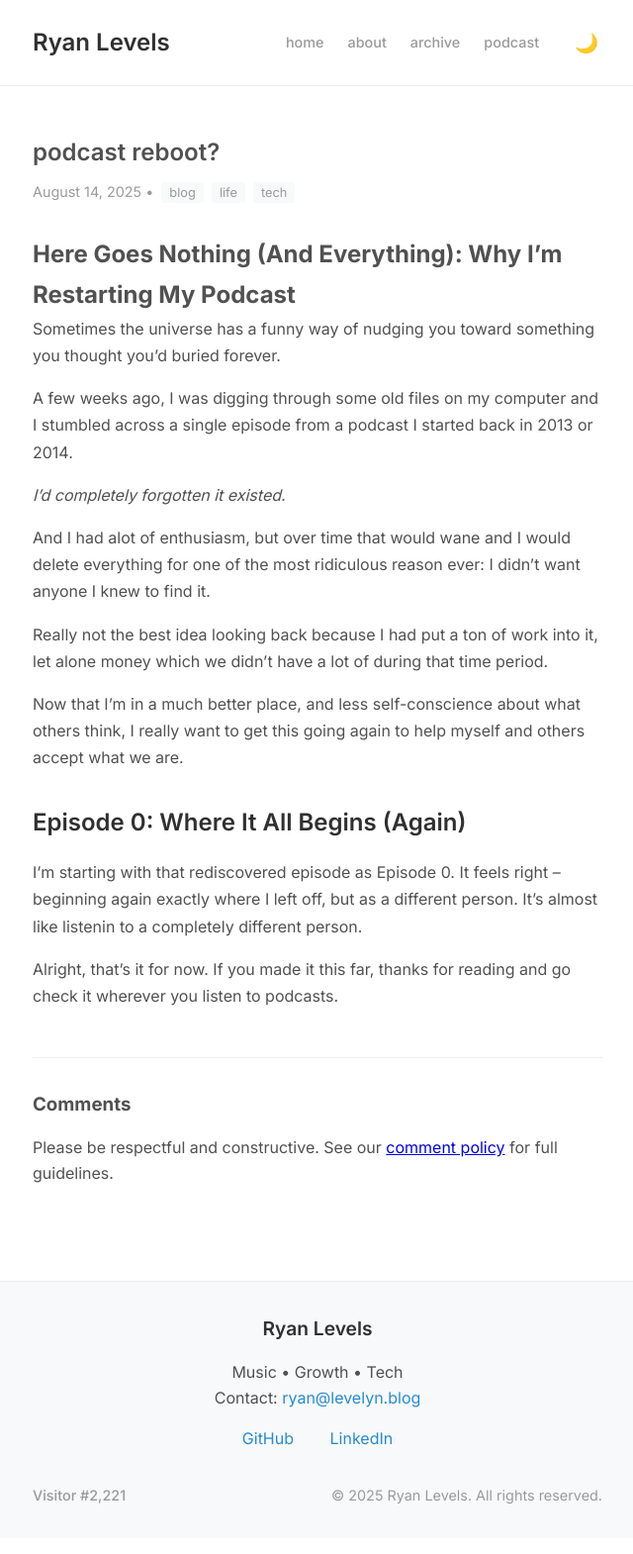
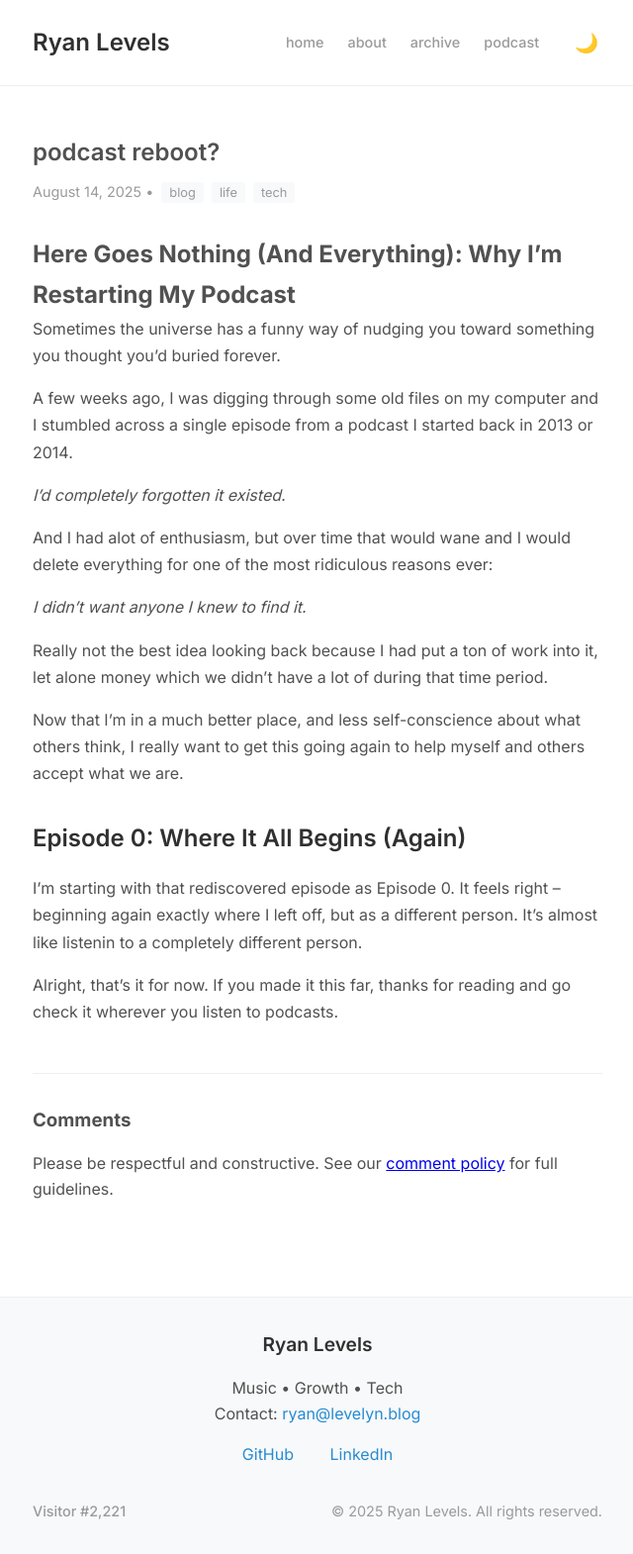
Before and after one commit to talemache/talemache.github.io, a Jekyll site: the page built from _posts/2025-08-14-pdcast.md, in a window 1280 px wide. Shown: the whole page at 99% size, without its empty margins (319-959 px from the left). Built offline with Jekyll 4.4.1, drawn with Linux system fonts in a browser that asks for light colours; comment, search, counter and statistics services are not loaded.

Commit message:
updates and fixes to pod page

```diff
--- a/_posts/2025-08-14-pdcast.md
+++ b/_posts/2025-08-14-pdcast.md
@@ -13,7 +13,9 @@ A few weeks ago, I was digging through some old files on my computer and I stumb
 
 *I'd completely forgotten it existed.*
 
-And I had alot of enthusiasm, but over time that would wane and I would delete everything for one of the most ridiculous reason ever: I didn't want anyone I knew to find it.
+And I had alot of enthusiasm, but over time that would wane and I would delete everything for one of the most ridiculous reasons ever:
+
+*I didn't want anyone I knew to find it.*
 
 Really not the best idea looking back because I had put a ton of work into it, let alone money which we didn't have a lot of during that time period.
 
```
Also changed, not shown: podcast.md (+2 -1 lines), 1 other file.
